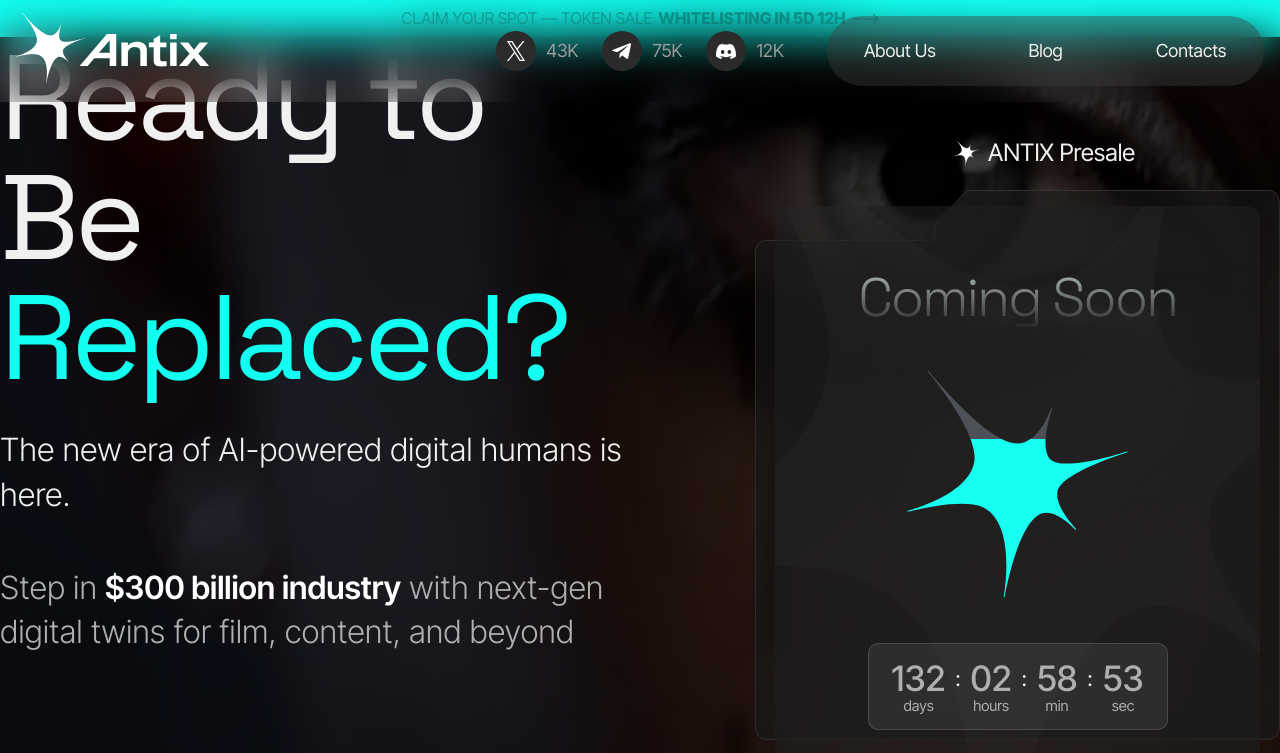
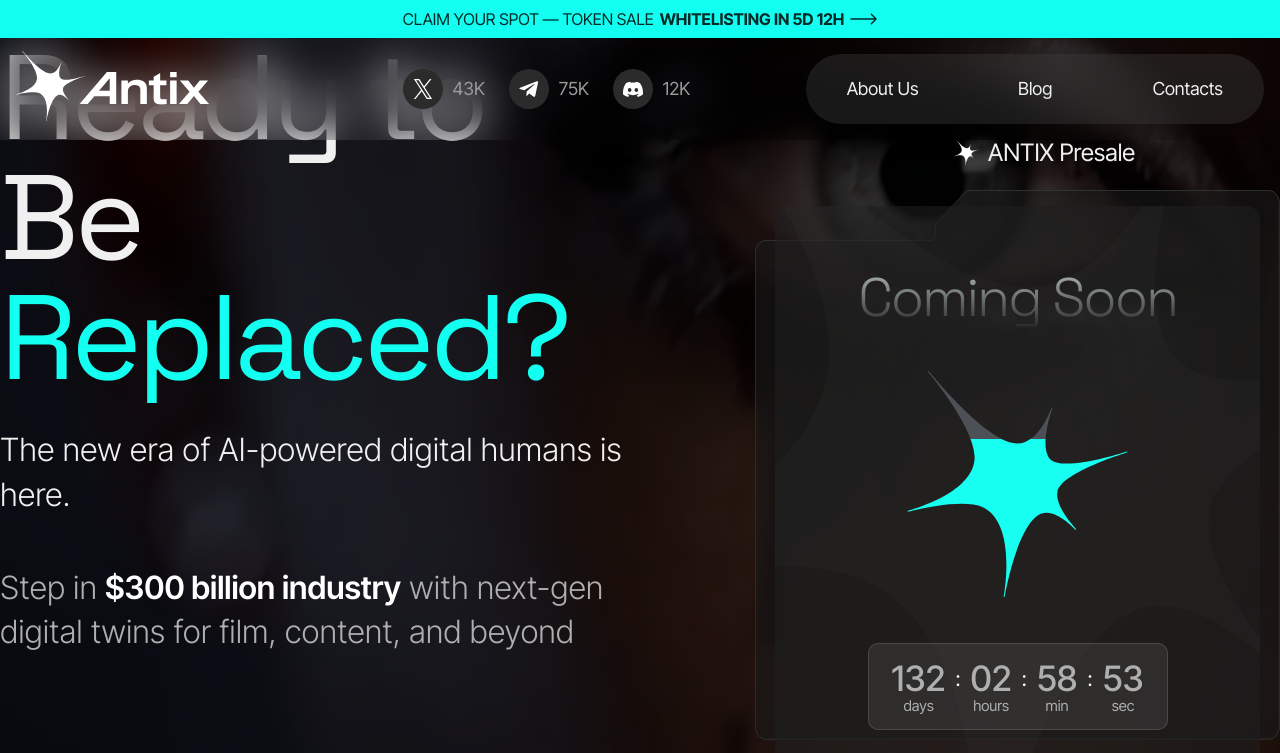
Before and after one commit to Antuhrium/antix, a React (Vite) app: page / in a window 1280 px wide. Shown: the top 753 px of the page. Built offline with nearby package versions, Linux system fonts and the light colour scheme.

Commit message:
diaskoldas: Mobile version for PreDepositStage & fix mobile versin for Header

```diff
--- a/src/sections/Header/Header.module.scss
+++ b/src/sections/Header/Header.module.scss
@@ -1,6 +1,6 @@
 .wrapper {
   position: fixed;
-  top: 0px;
+  top: 0;
   left: 0;
   right: 0;
   backdrop-filter: blur(22px);
@@ -109,6 +109,7 @@
 /* Большие устройства (≥992px) */
 @media (min-width: 992px) {
   .wrapper {
+    top: 38px;
     .container {
       flex-direction: row;
       height: calc(70px + 2rem);
@@ -121,7 +122,7 @@
         display: none;
       }
       .logo {
-        flex: 35%;
+        flex: 20%;
         img {
           order: 1;
           height: 70px;
@@ -129,7 +130,7 @@
       }
       .socialsContainer {
         order: 2;
-        flex: 30%;
+        flex: 40%;
         .socialItem {
           &:hover {
           }
@@ -167,16 +168,19 @@
 
 /* Сверхбольшие устройства (≥1400px) */
 @media (min-width: 1400px) {
+  .wrapper {
     .container {
       &.isOpen {
       }
       .burgerBtn {
       }
       .logo {
+        flex: 35%;
         img {
         }
       }
       .socialsContainer {
+        flex: 30%;
         .socialItem {
           &:hover {
           }
@@ -190,6 +194,7 @@
         }
       }
       .linksContainer {
+        flex: 35%;
         .link {
           font-size: 20px;
           &:hover {
@@ -200,3 +205,4 @@
       }
     }
   }
+}
--- a/src/sections/PreDepositStage/PreDepositStage.module.scss
+++ b/src/sections/PreDepositStage/PreDepositStage.module.scss
@@ -1,29 +1,70 @@
 .container {
-    width: 100%;
   position: fixed;
-    top: 0;
+  top: 80px;
   left: 0;
   right: 0;
+  width: 100%;
+  background: rgba(18, 255, 241, 1);
+  height: 38px;
   z-index: 2;
-    background: rgba(18, 255, 241, 1);
-    padding: 8px 12px;
-}
-
   .link {
     display: flex;
     align-items: center;
     justify-content: center;
     gap: 6px;
+    text-align: center;
+
+    font-family: "Inter Tight", sans-serif;
+    font-size: 12px;
+    font-weight: 400;
+    line-height: 38px;
+    color: rgba(3, 42, 40, 1);
+    text-transform: uppercase;
+    cursor: pointer;
+  }
+}
+
+/* Малые устройства (≥576px) */
+@media (min-width: 576px) {
+}
+
+/* Средние устройства (≥768px) */
+@media (min-width: 768px) {
+}
+
+/* Большие устройства (≥992px) */
+@media (min-width: 992px) {
+  .container {
+    position: fixed;
+    top: 0;
+    left: 0;
+    right: 0;
+    width: 100%;
+    background: rgba(18, 255, 241, 1);
+    height: 38px;
+    z-index: 2;
+    .link {
+      display: flex;
+      align-items: center;
+      justify-content: center;
+      gap: 6px;
+      text-align: center;
 
       font-family: "Inter Tight", sans-serif;
       font-size: 16.11px;
       font-weight: 400;
-    line-height: 21.47px;
+      line-height: 38px;
       color: rgba(3, 42, 40, 1);
       text-transform: uppercase;
       cursor: pointer;
-
-    span {
-        font-weight: 800;
     }
   }
+}
+
+/* Очень большие устройства (≥1200px) */
+@media (min-width: 1200px) {
+}
+
+/* Сверхбольшие устройства (≥1400px) */
+@media (min-width: 1400px) {
+}
--- a/src/sections/PreDepositStage/PreDepositStage.tsx
+++ b/src/sections/PreDepositStage/PreDepositStage.tsx
@@ -4,7 +4,7 @@
   return (
     <div className={styles.container}>
       <a href="#" className={styles.link}>
-                claim your spot — Token sale <span>whitelisting in 5d 12h</span>
+        <span>claim your spot — Token sale</span> <b>whitelisting in 5d 12h</b>
         <svg
           width="27"
           height="12"
```
Lines whose indentation alone changed are shown as unchanged.
